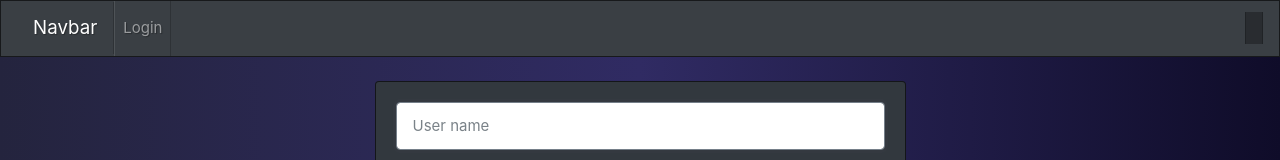
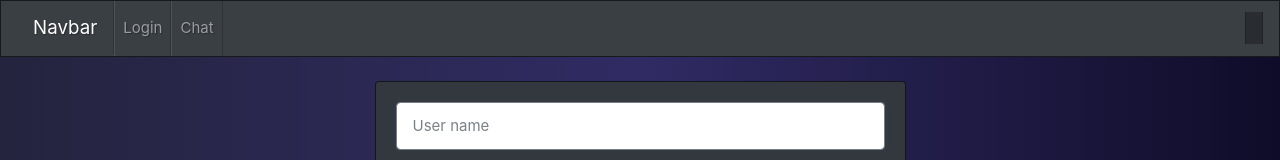
Before and after one commit to gmayas/react-app-pwa-js, a React (Create React App) app: page / in a window 1280 px wide. Shown: the top 160 px of the page. Built offline with nearby package versions, Linux system fonts and the light colour scheme; no server answers.

Commit message:
deploy commit

```diff
--- a/src/App.jsx
+++ b/src/App.jsx
@@ -5,7 +5,9 @@ import { setMessageUser } from "./filesJS/userSubject";
 import NavBar from "./components/NavBar";
 import Login from "./components/Login";
 import Main from "./components/Main";
+import Chat from "./components/ChatComponent/Chat/Chat";
 import "./App.css";
+
 
 function App() {
 
@@ -25,6 +27,7 @@ function App() {
       <Switch>
         <Route path="/" exact component={Login} />
         <Route path="/main" exact component={Main} />
+        <Route path="/chat" exact component={Chat} />
       </Switch>
     </Router>
   );
--- a/src/components/NavBar.jsx
+++ b/src/components/NavBar.jsx
@@ -26,6 +26,12 @@ const NavBar = ({msg}) => {
                 <span className="sr-only">(current)</span>
               </a>
             </li>
+            <li className="nav-item">
+              <a className="nav-link" href="/chat">
+                Chat
+                <span className="sr-only">(current)</span>
+              </a>
+            </li>
           </ul>
           <ul className="nav navbar-nav navbar-right">
             <li className="nav-item active">
```
Also changed, not shown: 1 other file (tests, documents, lock files or other folders).
